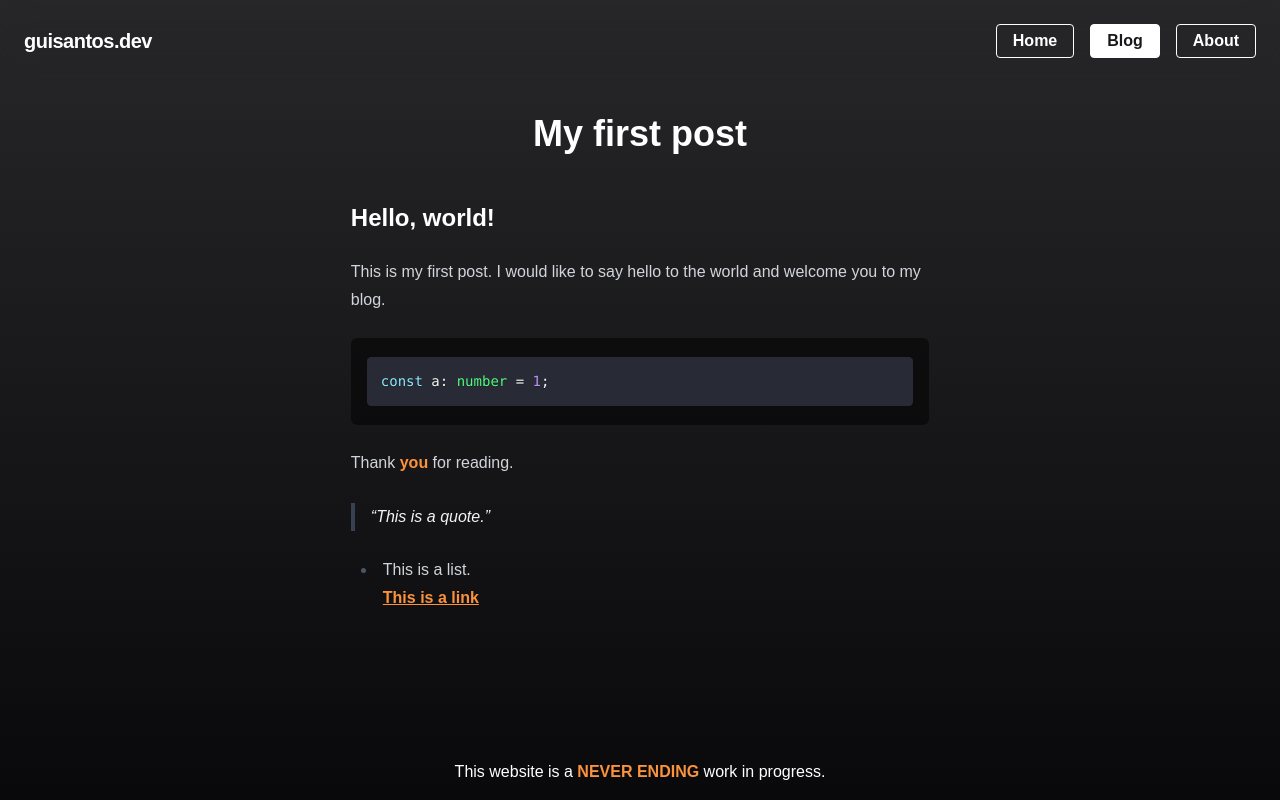
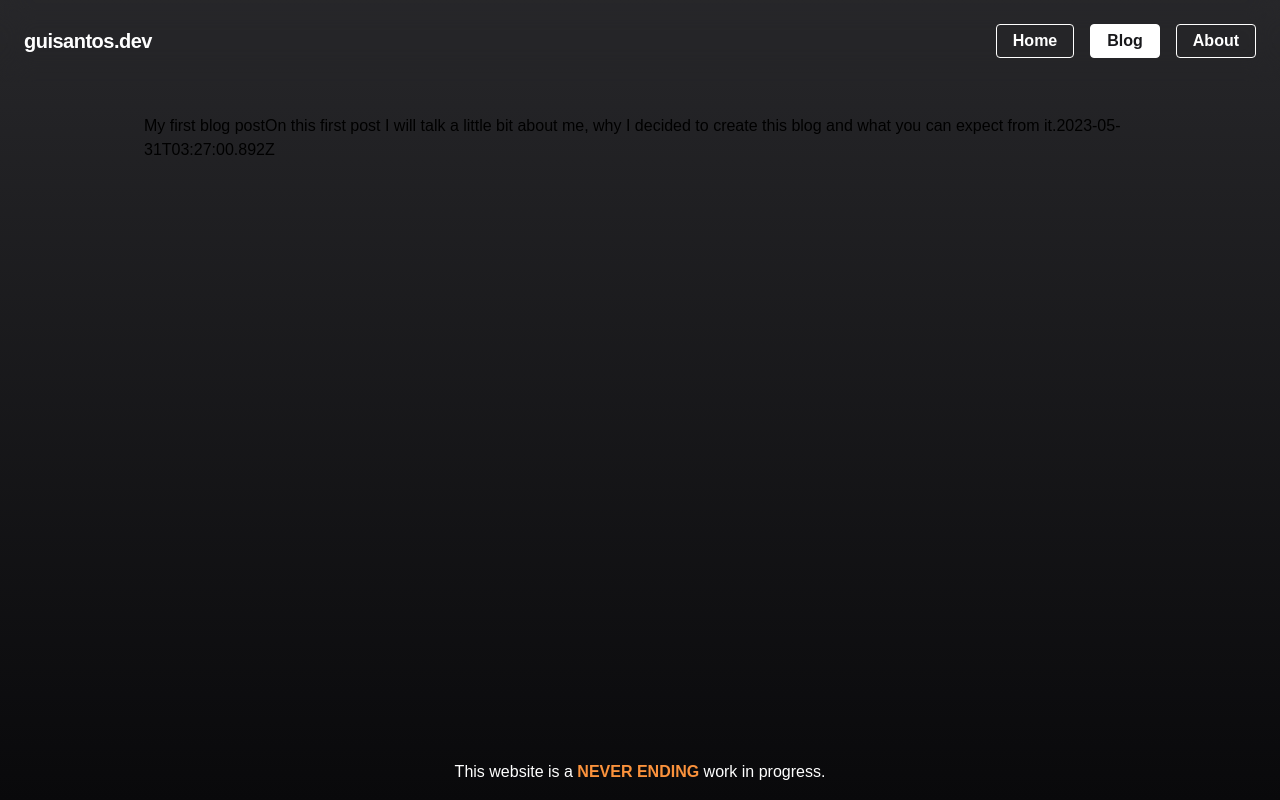
Before and after one commit to ouwargui/guisantos.dev, a Next.js app: page /blog in a window 1280 px wide. Built offline with nearby package versions, Linux system fonts and the light colour scheme; a web font is replaced by a local one.

Commit message:
feat: create util functions to get blog posts

```diff
--- a/src/app/blog/[slug]/page.tsx
+++ b/src/app/blog/[slug]/page.tsx
@@ -1,8 +1,6 @@
+import {Post, getPostBySlug} from '@/utils/posts';
 import {Markdown} from '@/components/markdown';
 import React from 'react';
-import fs from 'fs/promises';
-import {join} from 'path';
-import matter from 'gray-matter';
 
 type Props = {
   params: {
@@ -10,44 +8,8 @@ type Props = {
   };
 };
 
-const postsDirectory = join(process.cwd(), 'src', 'posts');
-
-async function getPostBySlug<T>(slug: string, fields: string[]): Promise<T> {
-  const file = await fs.readFile(join(postsDirectory, `${slug}.md`), 'utf8');
-  const {data, content} = matter(file);
-
-  const items: {[key: string]: unknown} = {};
-
-  fields.forEach((field) => {
-    if (field === 'slug') {
-      items[field] = slug;
-    }
-
-    if (field === 'content') {
-      items[field] = content;
-    }
-
-    if (data[field]) {
-      items[field] = data[field];
-    }
-  });
-
-  return items as T;
-}
-
-type Post = {
-  slug: string;
-  title: string;
-  date: string;
-  content: string;
-  timeToRead: number;
-  author: {
-    name: string;
-  };
-};
-
 export default async function BlogPost({params}: Props) {
-  const markdown = await getPostBySlug<Post>(params.slug, [
+  const markdown = await getPostBySlug(params.slug, [
     'author',
     'content',
     'date',
--- a/src/app/blog/page.tsx
+++ b/src/app/blog/page.tsx
@@ -1,3 +1,4 @@
+import {Post, getLastPosts} from '@/utils/posts';
 import {Markdown} from '@/components/markdown';
 import React from 'react';
 
@@ -14,12 +15,18 @@ const markdown = `
   [This is a link](https://www.google.com)
 `;
 
-export default function Blog() {
+export default async function Blog() {
+  const posts = await getLastPosts(3, ['excerpt', 'date', 'slug', 'title']);
+
   return (
     <main className="flex flex-1 w-full justify-center md:max-w-screen-md lg:max-w-screen-lg py-8 px-4">
-      <article className="prose prose-h1:text-center prose-strong:accent prose-a:accent prose-invert">
-        <Markdown markdown={markdown} />
-      </article>
+      {posts.map((post) => (
+        <div key={post.slug}>
+          <span>{post.title}</span>
+          <span>{post.excerpt}</span>
+          <span>{post.date}</span>
+        </div>
+      ))}
     </main>
   );
 }
--- a/src/posts/hello-world.md
+++ b/src/posts/hello-world.md
@@ -1,6 +1,6 @@
 ---
 title: 'My first blog post'
-excerpt: 'This is the excerpt of my first blog post'
+excerpt: 'On this first post I will talk a little bit about me, why I decided to create this blog and what you can expect from it.'
 coverImage: '/assets/blog/hello-world/cover.jpg'
 date: '2023-05-31T03:27:00.892Z'
 timeToRead: 11
--- /dev/null
+++ b/src/utils/posts.ts
@@ -0,0 +1,57 @@
+import fs from 'fs/promises';
+import {join} from 'path';
+import matter from 'gray-matter';
+
+export type Post = {
+  slug: string;
+  title: string;
+  excerpt: string;
+  date: string;
+  content: string;
+  timeToRead: number;
+  author: {
+    name: string;
+  };
+};
+
+const postsDirectory = join(process.cwd(), 'src', 'posts');
+
+export async function getLastPosts(
+  limit: number,
+  fields: Array<keyof Post>,
+): Promise<Post[]> {
+  const files = await fs.readdir(postsDirectory);
+  const posts = files.map((filename) => {
+    const slug = filename.replace('.md', '');
+    return getPostBySlug(slug, fields);
+  });
+
+  const allPosts = await Promise.all(posts);
+  return allPosts.slice(0, limit);
+}
+
+export async function getPostBySlug(
+  slug: string,
+  fields: Array<keyof Post>,
+): Promise<Post> {
+  const file = await fs.readFile(join(postsDirectory, `${slug}.md`), 'utf8');
+  const {data, content} = matter(file);
+
+  const items: {[key: string]: unknown} = {};
+
+  fields.forEach((field) => {
+    if (field === 'slug') {
+      items[field] = slug;
+    }
+
+    if (field === 'content') {
+      items[field] = content;
+    }
+
+    if (data[field]) {
+      items[field] = data[field];
+    }
+  });
+
+  return items as Post;
+}
```
